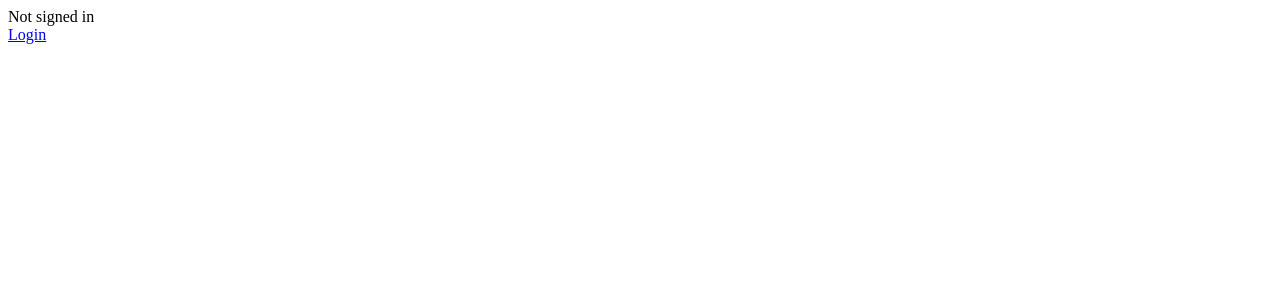
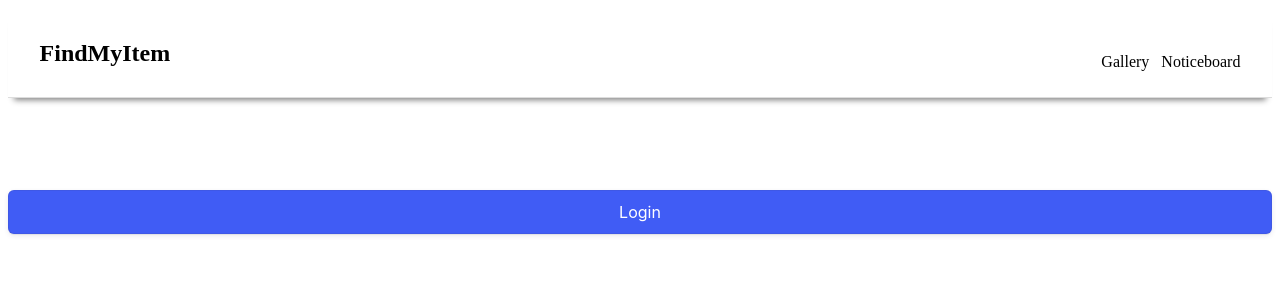
Before and after one commit to mazchew/find-my-item, a Next.js app: page / in a window 1280 px wide. Shown: the top 300 px of the page. Built offline with nearby package versions, Linux system fonts and the light colour scheme; no server answers.

Commit message:
added styling

```diff
--- /dev/null
+++ b/components/Navbar.js
@@ -0,0 +1,15 @@
+import react from "react";
+
+export default function Navbar() {
+  return (
+    <nav>
+      <div>
+        <h1 className="logo">FindMyItem</h1>
+      </div>
+      <ul>
+        <a>Gallery</a>
+        <a>Noticeboard</a>
+      </ul>
+    </nav>
+  );
+}
--- a/pages/_app.js
+++ b/pages/_app.js
@@ -1,4 +1,5 @@
-import { SessionProvider } from "next-auth/react"
+import { SessionProvider } from "next-auth/react";
+import "../styles/globals.css";
 
 export default function App({
   Component,
@@ -8,5 +9,5 @@ export default function App({
     <SessionProvider session={session}>
       <Component {...pageProps} />
     </SessionProvider>
-  )
+  );
 }
--- a/pages/index.js
+++ b/pages/index.js
@@ -1,47 +1,61 @@
-import Head from 'next/head'
-import Image from 'next/image'
-import styles from '../styles/Home.module.css'
-import { getSession, signOut, useSession } from 'next-auth/react'
-import Link from 'next/link'
-import React from 'react'
+import Head from "next/head";
+import Image from "next/image";
+import styles from "../styles/Home.module.css";
+import Navbar from "../components/Navbar";
+import { getSession, signOut, useSession } from "next-auth/react";
+import Link from "next/link";
+import React from "react";
 
 const Home = () => {
   // Check if the user is authenticated from the client
-  const { data: session, status } = useSession()
+  const { data: session, status } = useSession();
 
-  if (status === 'loading') {
-    return <>Loading...</>
+  if (status === "loading") {
+    return;
+    <>
+      <Navbar />
+      <div>Loading...</div>
+    </>;
   }
 
-  if (status === 'authenticated') {
+  if (status === "authenticated") {
     return (
       <>
-        Signed in as {session.user.email} <br />
+        <Navbar />
+        <div>Signed in as {session.user.email}</div>
+        <br />
         <button onClick={() => signOut()}>Sign out</button>
       </>
-    )
+    );
   }
-  if (status === 'unauthenticated') {
+  if (status === "unauthenticated") {
     return (
       <>
-        Not signed in <br />
-        <Link href='/api/auth/signin'>
-          <a>Login</a>
-        </Link>
+        <Navbar />
+        <button
+          className="button"
+          onClick={() => (window.location.href = "/api/auth/signin")}
+        >
+          Login
+        </button>
       </>
-    )
+    );
   }
+};
+
+export const getServerSideProps = async (ctx) => {
+  // Check if the user is authenticated from the server
+  const session = await getSession(ctx);
+  console.log({ session });
+  return {
+    props: {
+      session,
+    },
+  };
+};
+
+function box() {
+  return <div className="box"></div>;
 }
 
-export const getServerSideProps = async ctx => {
-  // Check if the user is authenticated from the server
-  const session = await getSession(ctx)
-  console.log({ session })
-  return {
-    props: {
-      session
-    }
-  }
-}
-
-export default Home
+export default Home;
--- a/styles/globals.css
+++ b/styles/globals.css
@@ -1,16 +1,49 @@
-html,
-body {
-  padding: 0;
-  margin: 0;
-  font-family: -apple-system, BlinkMacSystemFont, Segoe UI, Roboto, Oxygen,
-    Ubuntu, Cantarell, Fira Sans, Droid Sans, Helvetica Neue, sans-serif;
+nav {
+  margin: 10px auto 80px;
+  padding: 10px 2.5%;
+  display: flex;
+  justify-content: flex-end;
+  align-items: flex-end;
+  border-bottom: 1px solid #ddd;
+  background-color: white;
+  box-shadow: 0 8px 6px -6px grey;
 }
 
-a {
-  color: inherit;
-  text-decoration: none;
+nav a {
+  margin-left: 12px;
 }
 
-* {
+nav div {
+  margin-right: auto;
+}
+
+.button {
+  appearance: button;
+  backface-visibility: hidden;
+  background-color: #405cf5;
+  border-radius: 6px;
+  border-width: 0;
+  box-shadow: rgb(50 50 93 / 10%) 0 0 0 1px inset, rgb(50 50 93 / 10%) 0 2px 5px 0, rgb(0 0 0 / 7%) 0 1px 1px 0;
   box-sizing: border-box;
+  color: #fff;
+  cursor: pointer;
+  font-family: -apple-system, system-ui, "Segoe UI", Roboto, "Helvetica Neue", Ubuntu, sans-serif;
+  font-size: 100%;
+  height: 44px;
+  line-height: 1.15;
+  margin: 12px 0 0;
+  outline: none;
+  overflow: hidden;
+  padding: 0 25px;
+  position: relative;
+  text-align: center;
+  text-transform: none;
+  transform: translateZ(0);
+  transition: all .2s, box-shadow .08s ease-in;
+  user-select: none;
+  -webkit-user-select: none;
+  touch-action: manipulation;
+  width: 100%;
 }
+
+.Login_body {}
```
Also changed, not shown: pages/login.js (+20 -15 lines), 1 other file (tests, documents, lock files or other folders).
